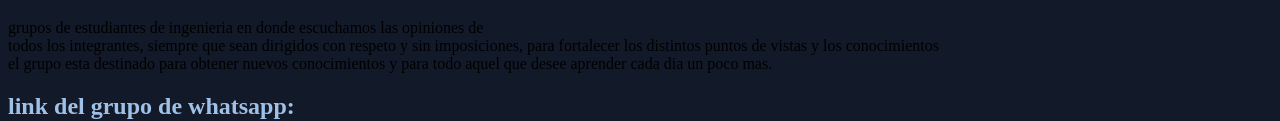
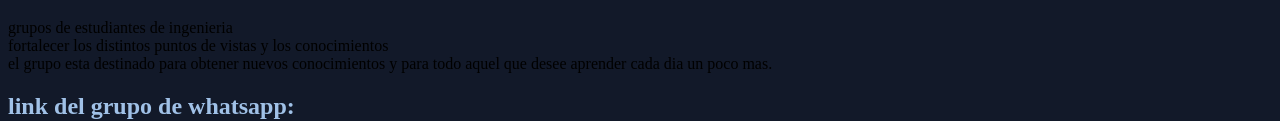
Before and after one commit to esscudo/matecocido, a plain HTML site: page index.html in a window 1280 px wide. Shown: the part 411-532 px from the top of the page. Drawn offline with Linux system fonts and the light colour scheme.

Commit message:
Update index.html

```diff
--- a/index.html
+++ b/index.html
@@ -44,10 +44,12 @@
 
 
 
-      <hi id="parrafo-especial">grupos de estudiantes de ingenieria en donde escuchamos las opiniones de
+      <hi id="parrafo-especial">grupos de estudiantes de ingenieria
 
-          <br>todos los integrantes, siempre que sean dirigidos con respeto y sin imposiciones, para
+          <br>
+
         fortalecer los distintos puntos de vistas y los conocimientos </hi>
+
         <br>
         <hi>el grupo esta destinado para obtener nuevos conocimientos y para todo aquel que
           desee aprender cada dia un poco mas.
```
